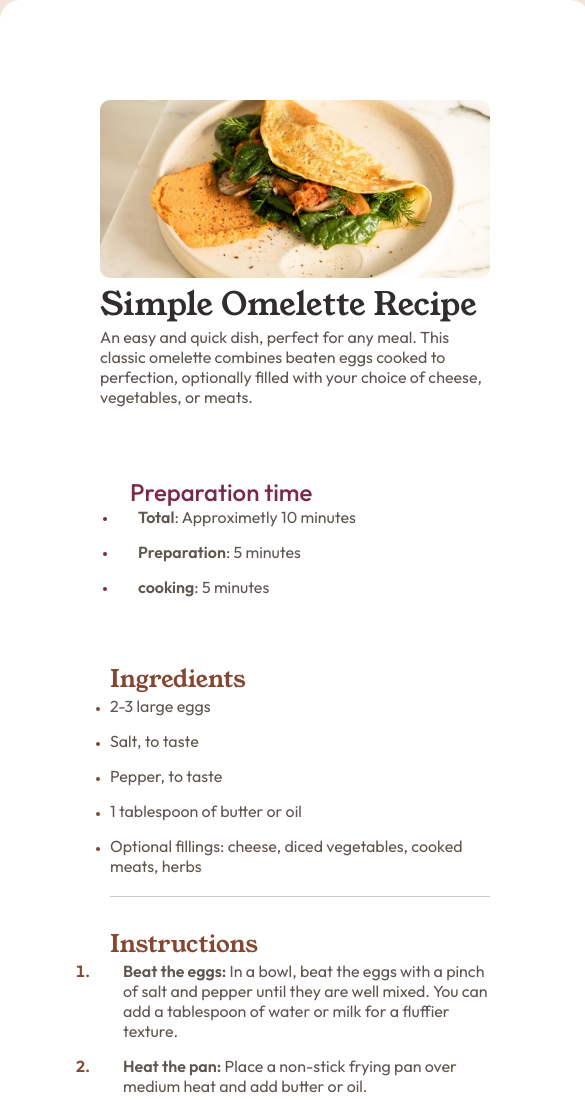
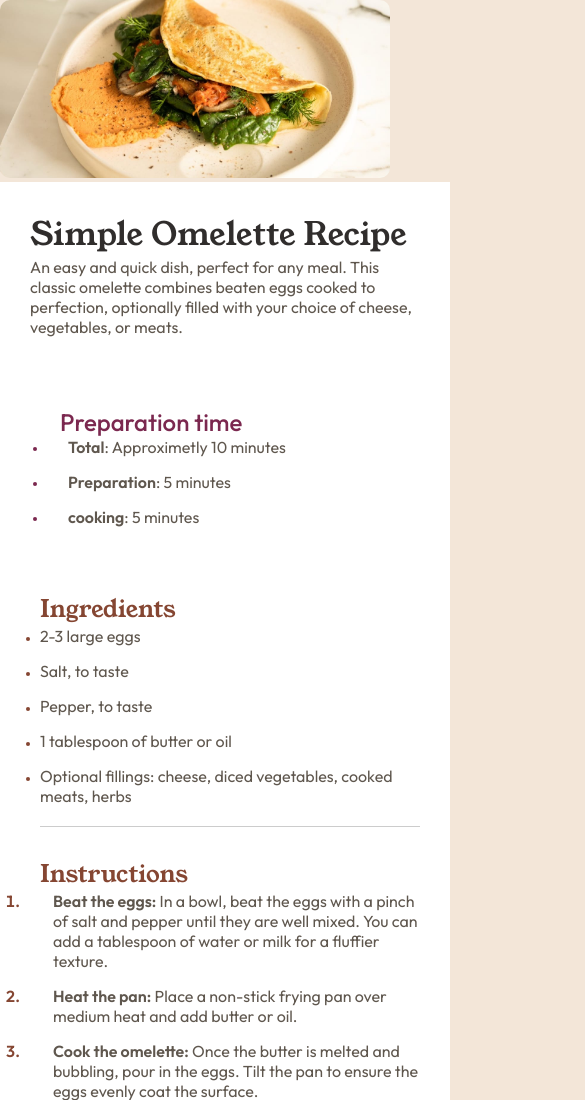
Before and after one commit to Josu-s12/responsive-design-101-Josu-s12, a plain HTML site: page index.html in a window 390 px wide. Shown: the top 1100 px of the page, 585 px wide, since content can reach past the window. Drawn offline with Linux system fonts and the light colour scheme.

Commit message:
arreglo imagen

```diff
--- a/index.html
+++ b/index.html
@@ -24,6 +24,9 @@
     </style>
 </head>
 <body>
+    <div class="movil">
+        <img src="./assets/images/image-omelette.jpeg" alt="huevito"/>
+    </div>
 <main class="main">
     <div class="image-container">
         <img src="./assets/images/image-omelette.jpeg" alt="huevito"/>
--- a/styles.css
+++ b/styles.css
@@ -8,6 +8,10 @@
 body{
     margin: 0;
     background: #f3e6d8;
+}
+
+.movil{
+    display: none;
 }
 
 .main{
@@ -214,9 +218,16 @@ h1{
 }
 
 @media (max-width: 480px) {
+    .movil{
+        display: block;
+    }
+    .image-container{
+        display: none;
+    }
     .main {
         width: 100%;
         margin-top: 0;
-        padding: 100px;
+        padding: 30px;
+        border-radius: 0;
     }
 }
```
